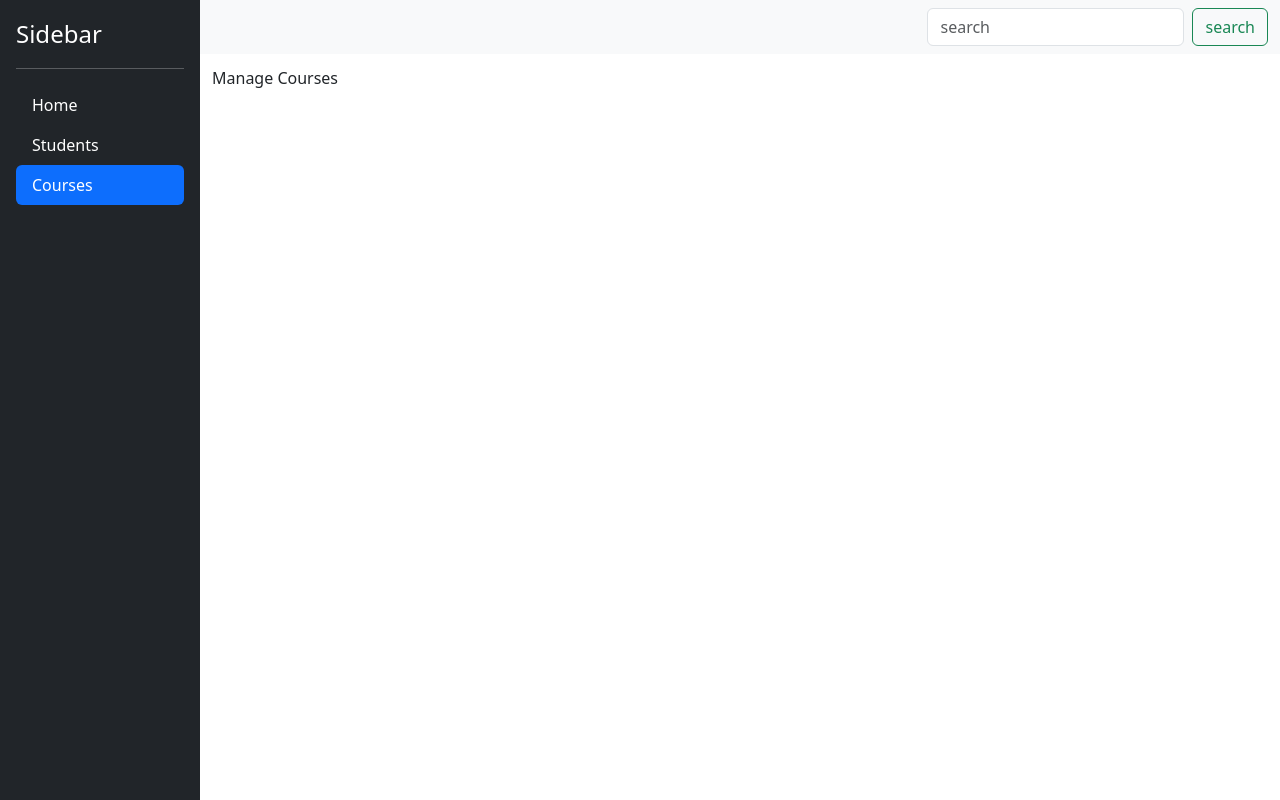
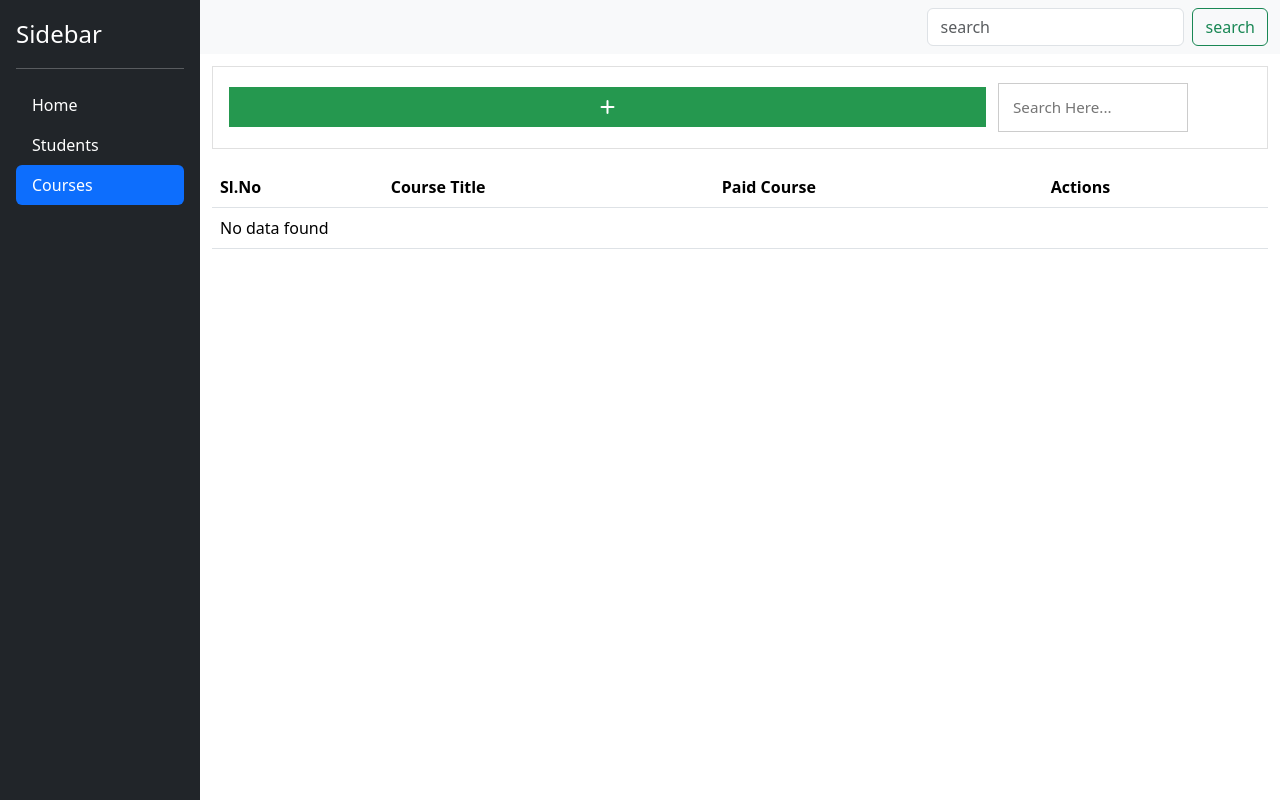
Before and after one commit to BivinSG/my-todo-app-git, a React (Vite) app: page /courses in a window 1280 px wide. Built offline with nearby package versions, Linux system fonts and the light colour scheme.

Commit message:
added separate reducers for students and courses.

```diff
--- a/src/Pages/Add_Update_Students.jsx
+++ b/src/Pages/Add_Update_Students.jsx
@@ -12,10 +12,16 @@ import {
 } from "react-router-dom";
 
 const Add_Update_Students = () => {
-  // const { studentId } = useParams();
   const location = useLocation();
   console.log(location);
-  const { state, dispatch } = useAppContext();
+  const {
+    studentState,
+    courseState,
+    dispatchStudent: dispatch,
+  } = useAppContext();
+  const { findStudent } = studentState;
+  const { courses } = courseState;
+
   const sectionRef = useRef();
   const navigate = useNavigate();
   const [formValues, setFormValues] = useState({
@@ -26,10 +32,8 @@ const Add_Update_Students = () => {
     course: "",
   });
   const [formErrors, setFormErrors] = useState({});
-
-  const { findStudent } = state;
-  // const {studentId} =  useParams();
   const [searchParams, setSearchParams] = useSearchParams();
+  const [courseOptions, setCourseOptions] = useState([]);
 
   const id = searchParams?.get("id");
   const action = searchParams?.get("action");
@@ -39,6 +43,14 @@ const Add_Update_Students = () => {
       dispatch({ type: "find-student", payload: id });
     }
   }, [id]);
+
+  useEffect(() => {
+    const options = courses?.map((course) => ({
+      label: course?.courseTitle,
+      value: course?.id,
+    }));
+    setCourseOptions(options);
+  }, [courses]);
 
   useEffect(() => {
     if (id && action === "edit") {
@@ -74,7 +86,7 @@ const Add_Update_Students = () => {
       if (checked) {
         setFormValues((prev) => ({
           ...prev,
-          [name]: [...prev[name], value],
+          [name]: [...(prev[name] || []), value],
         }));
       } else {
         setFormValues((prev) => ({
@@ -92,8 +104,16 @@ const Add_Update_Students = () => {
   }, []);
 
   const resetStates = () => {
-    setFormErrors({});
-    setFormValues({ name: "", contact: "" });
+    const resetStates = () => {
+      setFormErrors({});
+      setFormValues({
+        name: "",
+        contact: "",
+        education: "",
+        skills: [],
+        course: "",
+      });
+    };
   };
 
   const goBack = () => {
@@ -112,7 +132,6 @@ const Add_Update_Students = () => {
       goBack();
     }
   });
-
   const handleCancel = () => {
     goBack();
   };
@@ -182,11 +201,7 @@ const Add_Update_Students = () => {
               name={"course"}
               handleInputChange={handleInputChange}
               selectedValue={formValues?.course || ""}
-              options={[
-                { label: "Mern", value: "Mern" },
-                { label: "React", value: "React" },
-                { label: "Python", value: "Python" },
-              ]}
+              options={courseOptions}
             />
           </div>
           <button className="btn btn-primary" onClick={handleSave}>
--- a/src/Pages/ManageCourses.jsx
+++ b/src/Pages/ManageCourses.jsx
@@ -1,7 +1,144 @@
 import React from "react";
+import Table from "../components/Table";
+import Modal from "../components/Modal";
+import Input from "../Input";
+import { useState, useEffect } from "react";
+import RadioButton from "../components/RadioButton";
+import useAppContext from "../hooks/useAppContext";
 
 const ManageCourses = () => {
-  return <main className="main">Manage Courses</main>;
+  const [modalOpen, setModalOpen] = useState(false);
+  const { courseState, dispatchCourse: dispatch } = useAppContext();
+  const { courses } = courseState;
+  const [courseDetails, setCourseDetails] = useState({
+    courseTitle: "",
+    paidCourse: "",
+  });
+  const [courseArray, setCourseArray] = useState([]);
+  const handleInputChange = (e) => {
+    const { name, value } = e.target;
+    setCourseDetails((prev) => ({ ...prev, [name]: value }));
+  };
+
+  const handleEdit = (courseId) => {
+    setModalOpen(true);
+    setCourseDetails(courses?.find((course) => course?.id === courseId));
+  };
+
+  const handleDelete = (courseId) => {
+    dispatch({ type: "delete-course", payload: courseId });
+  };
+
+  const resetStates = () => {
+    setCourseDetails({ courseTitle: "", paidCourse: "" });
+    setModalOpen(false);
+  };
+
+  const handleSubmit = () => {
+    if (courseDetails?.courseTitle && courseDetails?.paidCourse) {
+      if (courseDetails?.id) {
+        const updatedCourse = { ...courseDetails };
+        dispatch({ type: "edit-course", payload: updatedCourse });
+      } else {
+        const newCourse = {
+          id: crypto.randomUUID(),
+          ...courseDetails,
+        };
+        dispatch({ type: "add-course", payload: newCourse });
+      }
+      resetStates();
+    }
+  };
+
+  useEffect(() => {
+    if (Array.isArray(courses)) {
+      const modifiedDataArray = courses?.map((course, index) => ({
+        slNo: index + 1,
+        ...course,
+        paidCourse: course?.paidCourse === "no" ? "Free" : "Paid",
+        skills: Array.isArray(course.skills) ? course.skills.join(", ") : "",
+      }));
+
+      setCourseArray(modifiedDataArray);
+    }
+  }, [courses]);
+
+  const tableColumns = [
+    { header: "Sl.No", accessor: "slNo" },
+    { header: "Course Title", accessor: "courseTitle" },
+    { header: "Paid Course", accessor: "paidCourse" },
+    {
+      header: "Actions",
+      render: (course) => {
+        return (
+          <div style={{ display: "flex", gap: "10px" }}>
+            <button
+              className="btn btn-sm btn-secondary"
+              onClick={() => {
+                handleEdit(course?.id);
+              }}
+            >
+              Edit
+            </button>
+            <button
+              className="btn btn-sm btn-danger"
+              onClick={() => {
+                handleDelete(course?.id);
+              }}
+            >
+              Delete
+            </button>
+          </div>
+        );
+      },
+    },
+  ];
+
+  return (
+    <main className="main">
+      {modalOpen && (
+        <Modal
+          modalOpen={modalOpen}
+          setModalOpen={setModalOpen}
+          modalTitle={"Add Title"}
+          modalBody={
+            <div className="p-4">
+              <div style={{ maxWidth: "75%" }}>
+                <Input
+                  name={"courseTitle"}
+                  value={courseDetails?.courseTitle}
+                  label={"Course-Title"}
+                  onChange={handleInputChange}
+                  placeholder={"Course Title..."}
+                  error={""}
+                />
+              </div>
+              <div style={{ maxWidth: "75%" }}>
+                <RadioButton
+                  label={"Paid Course"}
+                  name="paidCourse"
+                  selectedValue={courseDetails?.paidCourse || ""}
+                  options={[
+                    { label: "Yes", value: "yes" },
+                    { label: "No", value: "no" },
+                  ]}
+                  handleInputChange={handleInputChange}
+                />
+              </div>
+            </div>
+          }
+          handleSave={handleSubmit}
+          handleClose={() => setModalOpen(false)}
+        />
+      )}
+
+      <Table
+        tableColumns={tableColumns}
+        data={courseArray}
+        onAddClick={() => setModalOpen(true)}
+      />
+    </main>
+  );
 };
 
 export default ManageCourses;
--- a/src/Pages/ManageStudents.jsx
+++ b/src/Pages/ManageStudents.jsx
@@ -16,8 +16,13 @@ import {
 
 const ManageStudents = function ListInput() {
   const navigate = useNavigate();
-  const { state, dispatch } = useAppContext();
-  const { students } = state;
+  const {
+    studentState,
+    courseState,
+    dispatchStudent: dispatch,
+  } = useAppContext();
+  const { students } = studentState;
+  const { courses } = courseState;
   const [inputValue, setInputValue] = useState("");
   const [nameError, setNameError] = useState("");
   const [contactError, setContactError] = useState("");
@@ -26,7 +31,7 @@ const ManageStudents = function ListInput() {
   const [modalOpen, setModalOpen] = useState(false);
   const [data, setData] = useState(students);
   const [tableData, setTableData] = useState([]);
-  const { findStudent } = state;
+  // const { findStudent } = state;
 
   const [searchParams, setSearchParams] = useSearchParams();
 
@@ -83,11 +88,14 @@ const ManageStudents = function ListInput() {
         slNo: index + 1,
         ...student,
         skills: Array.isArray(student.skills) ? student.skills.join(", ") : "",
+        course: courses.find((c) => c.id === student.course)?.courseTitle,
       }));
 
       setTableData(modifiedDataArray);
     }
   }, [students]);
+
+  console.log(students);
 
   return (
     <main className="main">
--- a/src/context/AppContext.jsx
+++ b/src/context/AppContext.jsx
@@ -2,7 +2,7 @@ import { createContext, useReducer, useState } from "react";
 
 const AppContext = createContext();
 
-const initialState = {
+const initialStudentState = {
   search: "",
   students: [
     {
@@ -57,52 +57,94 @@ const initialState = {
   findStudent: null,
 };
 
-function reducer(state, action) {
+const initialCourseState = {
+  courses: [],
+};
+
+function studentReducer(studentState, action) {
   switch (action.type) {
     case "add":
       return {
-        ...state,
-        students: [...state.students, action.payload],
+        ...studentState,
+        students: [...studentState?.students, action.payload],
       };
 
     case "edit":
       return {
-        ...state,
-        students: state.students?.map((student) =>
+        ...studentState,
+        students: studentState?.students?.map((student) =>
           student?.id === action.payload?.id ? action.payload : student,
         ),
       };
 
     case "delete":
       return {
-        ...state,
-        students: state?.students?.filter(
+        ...studentState,
+        students: studentState?.students?.filter(
           (student) => student?.id !== action.payload,
         ),
       };
+
     case "find-student":
       return {
-        ...state,
-        findStudent: state?.students?.find(
+        ...studentState,
+        findStudent: studentState?.students?.find(
           (student) => student?.id === action.payload,
         ),
       };
     default:
-      return state;
+      return studentState;
   }
 }
 
+const courseReducer = (courseState, action) => {
+  switch (action.type) {
+    case "add-course":
+      return {
+        ...courseState,
+        courses: [...courseState?.courses, action.payload],
+      };
+
+    case "edit-course":
+      const { payload } = action;
+      return {
+        ...courseState,
+        courses: courseState?.courses?.map((course) =>
+          course.id === payload?.id ? payload : course,
+        ),
+      };
+
+    case "delete-course":
+      return {
+        ...courseState,
+        courses: courseState?.courses?.filter(
+          (course) => course?.id !== action.payload,
+        ),
+      };
+
+    default:
+      return courseState;
+  }
+};
+
 export const AppProvider = ({ children }) => {
-  // console.log("app-provider is running");
+  const [studentState, dispatchStudent] = useReducer(
+    studentReducer,
+    initialStudentState,
+  );
 
-  const [state, dispatch] = useReducer(reducer, initialState);
-
+  const [courseState, dispatchCourse] = useReducer(
+    courseReducer,
+    initialCourseState,
+  );
   const [searchValue, setSearchValue] = useState("");
   return (
     <AppContext.Provider
       value={{
-        state,
-        dispatch,
+        studentState,
+        dispatchStudent,
+        courseState,
+        dispatchCourse,
       }}
     >
       {children}
```
